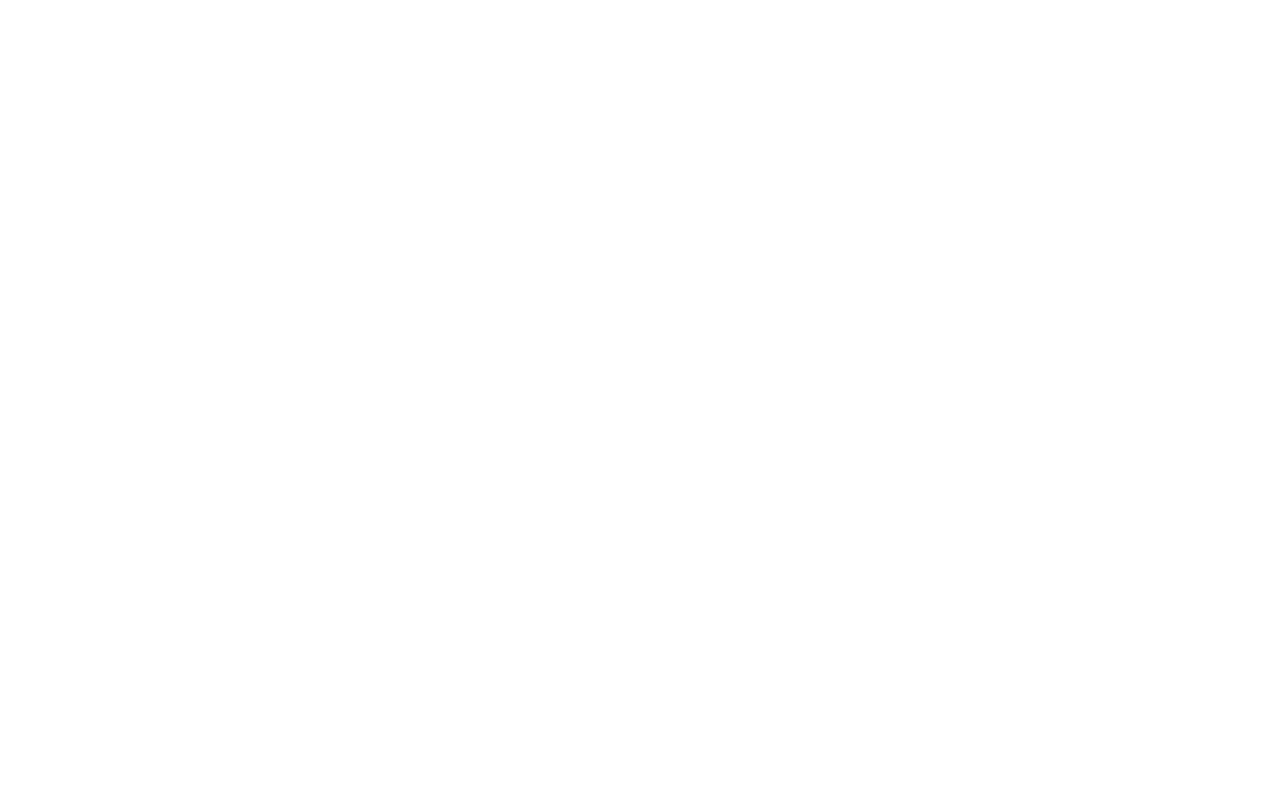
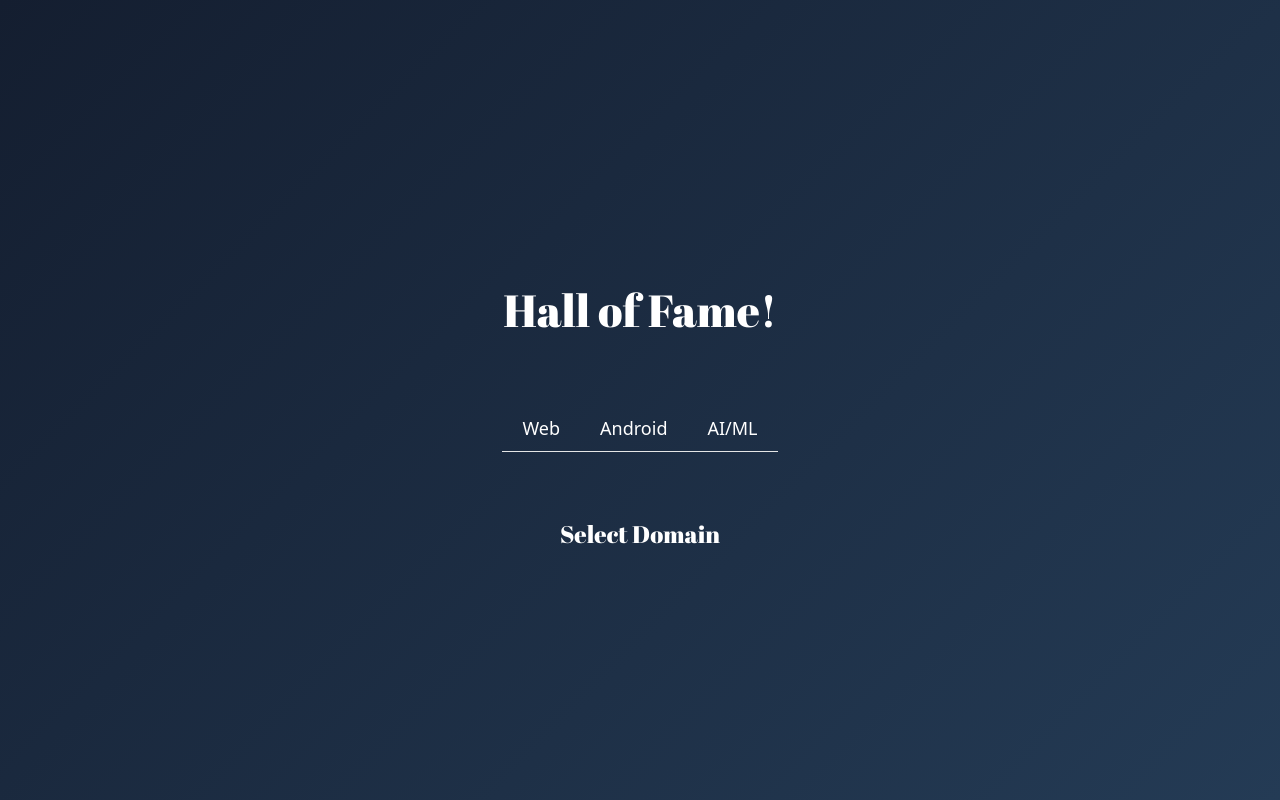
Before and after one commit to samrat53/dcc-gdsc-21days-december, a React (Vite) app: page /web in a window 1280 px wide. Before the commit this address had no page. Built offline with nearby package versions, Linux system fonts and the light colour scheme.

Commit message:
complete landing page

```diff
--- a/src/App.jsx
+++ b/src/App.jsx
@@ -10,6 +10,7 @@
   return (
     <Routes>
       <Route path='/' element={<LandingPage/>} ></Route>
+      <Route path='/web' element={<LandingPage/>} ></Route>
       <Route path ='/admin' element={<AdminDashboard/>}></Route>
       <Route path ='/user' element={<UserDashBoard/>}></Route>
     </Routes>
--- a/src/components/LandingPage.jsx
+++ b/src/components/LandingPage.jsx
@@ -4,19 +4,82 @@
 
 const LandingPage = () => {
   const [activeTab, setActiveTab] = useState("");
+  const data = [
+    {
+      uniqueid: "str123",
+      username: "samrat_53",
+      enrollNo: "22ucs021",
+    },
+    {
+      uniqueid: "str123",
+      username: "samrat_53",
+      enrollNo: "22ucs021",
+    },
+  ];
 
   return (
     <>
       <div className="custom-bg-color bounded flex flex-col items-center justify-center h-[100vh]">
-        <h1 className="text-white m-7" action="/">
-          Hall of Fame!
-        </h1>
-        <div className="domain-tabs w-[80%]">
-        <div role="tablist" className="tabs tabs-lifted">
-            <a role="tab" className={`tab ${activeTab === "/web" ? 'tab-active text-black' : 'text-white'}`} onClick={() => setActiveTab("/web")}>Web</a>
-            <a role="tab" className={`tab ${activeTab === "/android" ? 'tab-active text-black' : 'text-white'}`} onClick={() => setActiveTab("/android")}>Android</a>
-            <a role="tab" className={`tab ${activeTab === "/aiml" ? 'tab-active text-black' : 'text-white'}`} onClick={() => setActiveTab("/aiml")}>AI/ML</a>
+        <h1 className="text-white m-7" action="/">Hall of Fame!</h1>
+        <div className="submission-form rounded-lg lg:flex items-center justify-center p-8 w-[50wh]">
+          <div role="tablist" className="tabs-lg tabs-lifted  ">
+            <a
+              role="tab"
+              action="/web"
+              className={`tab ${
+                activeTab === "/web" ? "tab-active text-black" : "text-white"
+              }`}
+              onClick={() => setActiveTab("/web")}
+            >
+              Web
+            </a>
+            <a
+              role="tab"
+              className={`tab ${
+                activeTab === "/android"
+                  ? "tab-active text-black"
+                  : "text-white"
+              }`}
+              onClick={() => setActiveTab("/android")}
+            >
+              Android
+            </a>
+            <a
+              role="tab"
+              className={`tab ${
+                activeTab === "/aiml" ? "tab-active text-black" : "text-white"
+              }`}
+              onClick={() => setActiveTab("/aiml")}
+            >
+              AI/ML
+            </a>
+          </div>
         </div>
+        <div className="table-box-prev">
+          {activeTab === "" ? (
+            <h2 className="text-white items-center mt-8">Select Domain</h2>
+          ) : (
+            <div className="table-box overflow-x-auto">
+              {activeTab && (
+                <table className="table-lg my-2">
+                  <thead>
+                    <tr>
+                      <th>Username</th>
+                      <th>Enrollment No.</th>
+                    </tr>
+                  </thead>
+                  <tbody>
+                    {data.map((item) => (
+                      <tr key={item.uniqueid}>
+                        <td>{item.username}</td>
+                        <td>{item.enrollNo}</td>
+                      </tr>
+                    ))}
+                  </tbody>
+                </table>
+              )}
+            </div>
+          )}
         </div>
       </div>
     </>
```
